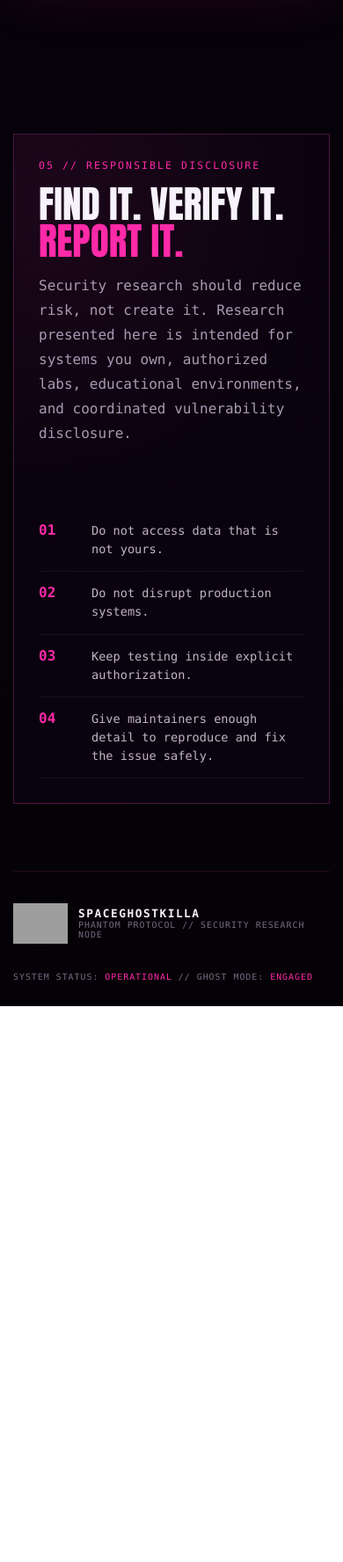
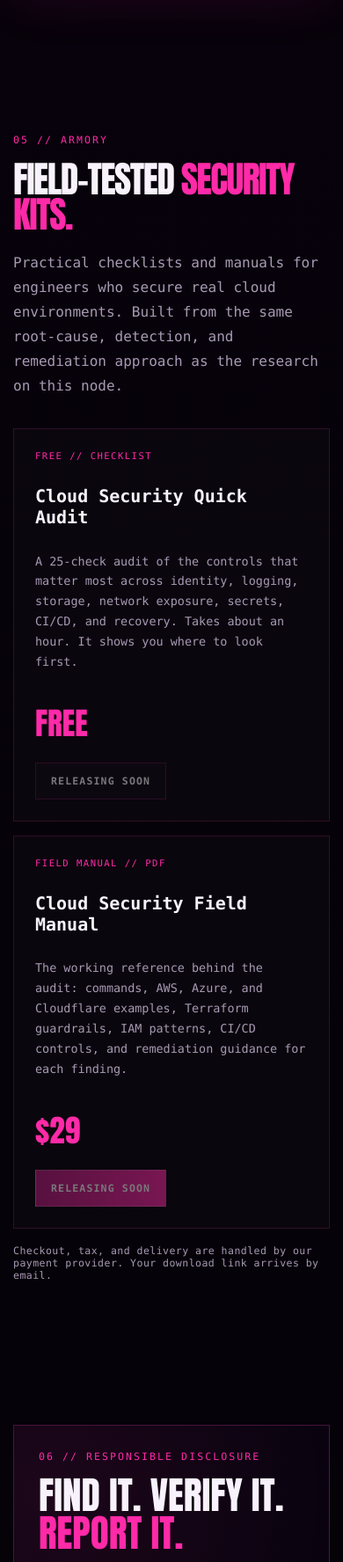
Before and after one commit to jordanistan/spaceghostkilla, a plain HTML site: page index.html in a window 390 px wide. Shown: the part 7521-9297 px from the top of the page at 88% size. Before the commit the page ends 8665 px from the top, so only its background shows below. Drawn offline with Linux system fonts and the light colour scheme; grey boxes are pictures that could not be loaded.

Commit message:
feat: add storefront foundation with Quick Audit and Field Manual
Adds a Store section (05 // ARMORY), nav link, terminal store/audit
commands, and a noindex thanks.html purchase-confirmation page for the
checkout redirect. Checkout URLs live in one config object in script.js;
buttons stay disabled until a URL is set, so the section is safe to ship
before the products exist.

Co-Authored-By: Claude Opus 5.5 <noreply@anthropic.com>

```diff
--- a/index.html
+++ b/index.html
@@ -31,6 +31,7 @@
       <a href="#vulnerabilities">VULNS</a>
       <a href="#research">RESEARCH</a>
       <a href="#terminal">TERMINAL</a>
+      <a href="#store">STORE</a>
       <a href="#disclosure">DISCLOSURE</a>
     </nav>
     <div class="status-pill"><span class="status-dot"></span> PHANTOM PROTOCOL // ONLINE</div>
@@ -213,10 +214,35 @@
       </div>
     </section>
 
+    <section id="store" class="section store-section">
+      <div class="section-heading reveal">
+        <div class="section-code">05 // ARMORY</div>
+        <h2>Field-tested <span>security kits.</span></h2>
+        <p>Practical checklists and manuals for engineers who secure real cloud environments. Built from the same root-cause, detection, and remediation approach as the research on this node.</p>
+      </div>
+      <div class="research-grid store-grid">
+        <article class="research-card product-card reveal delay-1">
+          <span>FREE // CHECKLIST</span>
+          <h3>Cloud Security Quick Audit</h3>
+          <p>A 25-check audit of the controls that matter most across identity, logging, storage, network exposure, secrets, CI/CD, and recovery. Takes about an hour. It shows you where to look first.</p>
+          <div class="price">FREE</div>
+          <a class="btn btn-ghost checkout" data-checkout="quick-audit" data-label="GET THE FREE AUDIT →">RELEASING SOON</a>
+        </article>
+        <article class="research-card product-card reveal delay-2">
+          <span>FIELD MANUAL // PDF</span>
+          <h3>Cloud Security Field Manual</h3>
+          <p>The working reference behind the audit: commands, AWS, Azure, and Cloudflare examples, Terraform guardrails, IAM patterns, CI/CD controls, and remediation guidance for each finding.</p>
+          <div class="price">$29</div>
+          <a class="btn btn-primary checkout" data-checkout="field-manual" data-label="GET THE FIELD MANUAL →">RELEASING SOON</a>
+        </article>
+      </div>
+      <p class="store-note">Checkout, tax, and delivery are handled by our payment provider. Your download link arrives by email.</p>
+    </section>
+
     <section id="disclosure" class="section disclosure-section">
       <div class="disclosure-card reveal">
         <div>
-          <div class="section-code">05 // RESPONSIBLE DISCLOSURE</div>
+          <div class="section-code">06 // RESPONSIBLE DISCLOSURE</div>
           <h2>Find it. Verify it. <span>Report it.</span></h2>
           <p>Security research should reduce risk, not create it. Research presented here is intended for systems you own, authorized labs, educational environments, and coordinated vulnerability disclosure.</p>
         </div>
--- a/script.js
+++ b/script.js
@@ -1,4 +1,17 @@
 (() => {
+  // Hosted checkout URLs (Lemon Squeezy). Public links, not secrets.
+  // A product's button stays disabled ("RELEASING SOON") until its URL is set.
+  const CHECKOUT = {
+    'quick-audit': '',
+    'field-manual': '',
+  };
+  document.querySelectorAll('[data-checkout]').forEach(link => {
+    const url = CHECKOUT[link.dataset.checkout];
+    if (!url) return;
+    link.href = url;
+    link.textContent = link.dataset.label;
+  });
+
   // Scroll-reveal
   const reveal = new IntersectionObserver((entries) => {
     for (const entry of entries) {
@@ -39,7 +52,7 @@
 
   const commands = {
     help() {
-      print('<span class="prompt">AVAILABLE:</span> help, status, vulns, owasp, research, disclosure, about, clear');
+      print('<span class="prompt">AVAILABLE:</span> help, status, vulns, owasp, research, store, audit, disclosure, about, clear');
     },
     status() {
       print('HOSTNAME: <b>SPACEGHOSTKILLA</b> // PHANTOM PROTOCOL: <b style="color:#5cffb0">ONLINE</b> // MODE: DEFENSIVE RESEARCH');
@@ -54,6 +67,14 @@
     research() {
       print('Opening field notes...');
       document.getElementById('research').scrollIntoView({ behavior: 'smooth' });
+    },
+    store() {
+      print('Opening the armory...');
+      document.getElementById('store').scrollIntoView({ behavior: 'smooth' });
+    },
+    audit() {
+      print('Free Cloud Security Quick Audit: 25 checks across identity, logging, storage, network, secrets, CI/CD, and recovery.');
+      document.getElementById('store').scrollIntoView({ behavior: 'smooth' });
     },
     disclosure() {
       print('Opening responsible disclosure policy...');
--- a/styles.css
+++ b/styles.css
@@ -162,6 +162,12 @@ img { max-width: 100%; }
 .research-card > span { color: var(--pink); font-size: .66rem; letter-spacing: .14em; }
 .research-card h3 { font-size: 1.25rem; margin: 28px 0 14px; }
 .research-card p { color: var(--muted); line-height: 1.7; font-size: .84rem; }
+.store-grid { grid-template-columns: repeat(2, 1fr); max-width: 900px; }
+.product-card { display: flex; flex-direction: column; }
+.product-card .price { margin: auto 0 0; padding-top: 18px; font-family: Impact, Haettenschweiler, "Arial Narrow Bold", sans-serif; font-size: 2.2rem; color: var(--pink); }
+.research-card a.btn { align-self: flex-start; padding: 13px 17px; }
+.checkout:not([href]) { opacity: .45; cursor: default; pointer-events: none; }
+.store-note { color: var(--muted); font-size: .72rem; letter-spacing: .04em; margin-top: 18px; }
 .research-card a { display: inline-block; margin-top: 18px; color: #fff; text-decoration: none; font-size: .72rem; letter-spacing: .1em; }
 
 .terminal-section { width: min(1100px, calc(100% - 48px)); }
@@ -214,7 +220,7 @@ footer { width: min(1380px, calc(100% - 48px)); margin: 0 auto; min-height: 120p
   .hero-meta { margin-inline: auto; }
   .section-grid, .disclosure-card { grid-template-columns: 1fr; }
   .vuln-grid { grid-template-columns: repeat(2, 1fr); }
-  .research-grid { grid-template-columns: 1fr; }
+  .research-grid, .store-grid { grid-template-columns: 1fr; }
 }
 
 @media (max-width: 720px) {
```
Also changed, not shown: thanks.html (added, +1 -0 lines).
